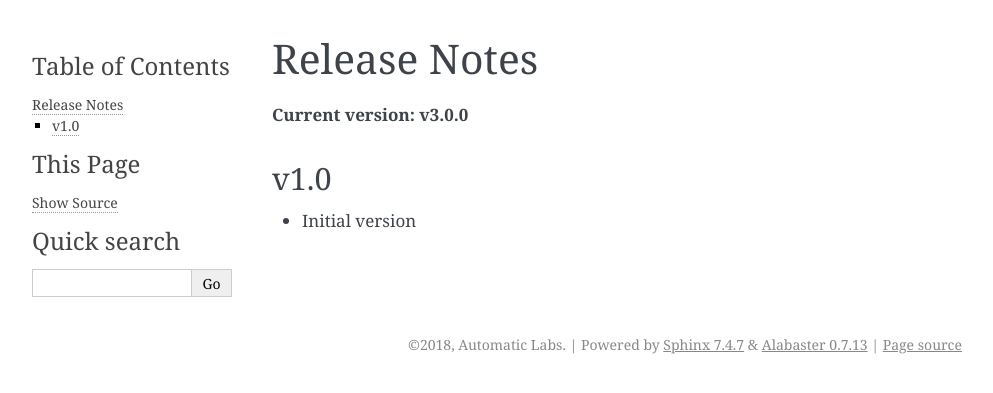
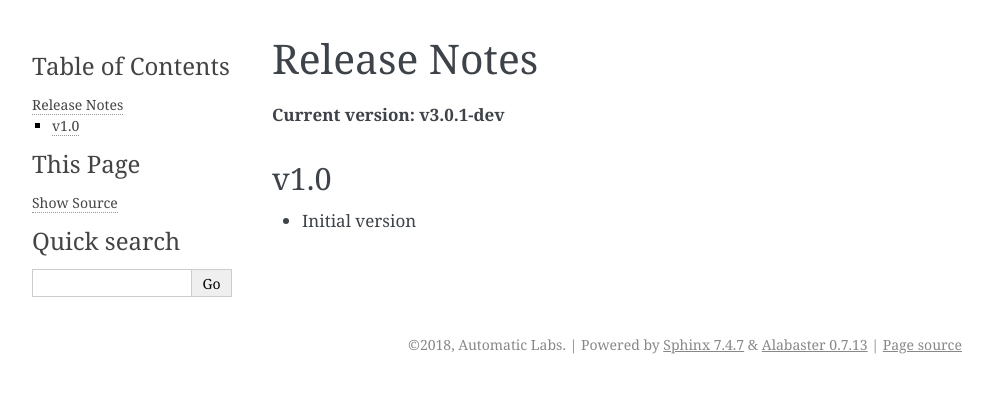
Before and after one commit to cloudchacho/hedwig-python, a Sphinx documentation site: the page built from docs/releases.rst, in a window 1280 px wide. Shown: the top 393 px of the page, without its empty margins (148-1141 px from the left). Built offline with Sphinx 7.4.7, drawn with Linux system fonts in a browser that asks for light colours.

Commit message:
Bump version: 3.0.0 → 3.0.1-dev

```diff
--- a/docs/conf.py
+++ b/docs/conf.py
@@ -32,7 +32,7 @@ author = 'Automatic Labs'
 # The short X.Y version
 version = '1.0'
 # The full version, including alpha/beta/rc tags
-release = '3.0.0'
+release = '3.0.1-dev'
 
 
 # -- General configuration ---------------------------------------------------
--- a/docs/releases.rst
+++ b/docs/releases.rst
@@ -1,7 +1,7 @@
 Release Notes
 =============
 
-**Current version: v3.0.0**
+**Current version: v3.0.1-dev**
 
 v1.0
 ~~~~
--- a/hedwig/__init__.py
+++ b/hedwig/__init__.py
@@ -7,4 +7,4 @@ hedwig
 
 
 # semantic versioning (http://semver.org/)
-VERSION = '3.0.0'
+VERSION = '3.0.1-dev'
```
Also changed, not shown: .bumpversion.cfg.
